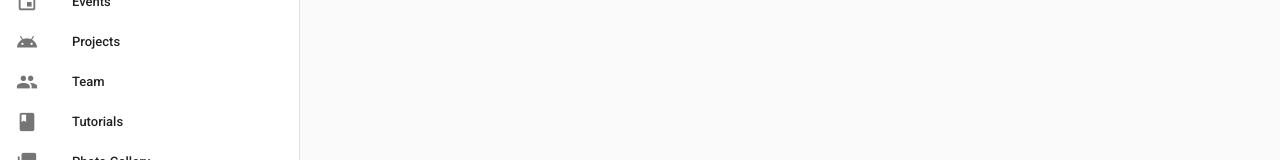
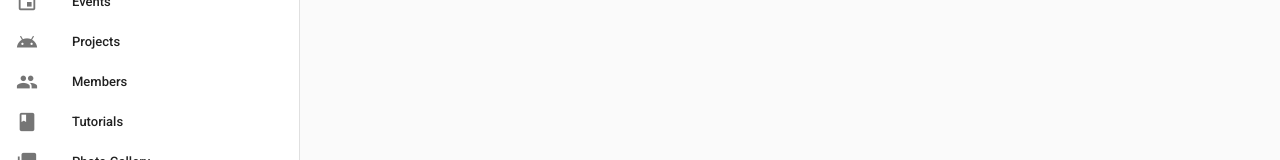
Before and after one commit to anupamsaikia/robotics-ui, a Vue app: page / in a window 1280 px wide. Shown: the part 166-326 px from the top of the page. Built offline with nearby package versions, Linux system fonts and the light colour scheme.

Commit message:
added global link width style & changed nav item 'team' to 'member'

```diff
--- a/src/App.vue
+++ b/src/App.vue
@@ -82,7 +82,7 @@
         { icon: 'person_add', text: 'Join Club', target: 'join' },
         { icon: 'event', text: 'Events', target: 'events' },
         { icon: 'android', text: 'Projects', target: 'projects' },
-        { icon: 'group', text: 'Team', target: 'team' },
+        { icon: 'group', text: 'Members', target: 'members' },
         { icon: 'book', text: 'Tutorials', target: 'tutorials' },
         { icon: 'photo_library', text: 'Photo Gallery', target: 'gallery' },
         /* { icon: 'chat_bubble', text: 'Send feedback', target: '' },
@@ -102,4 +102,9 @@ a{
   color: inherit;
   font:inherit;
 }
+
+.my-link{
+  width:100%;
+}
+
 </style>
```
